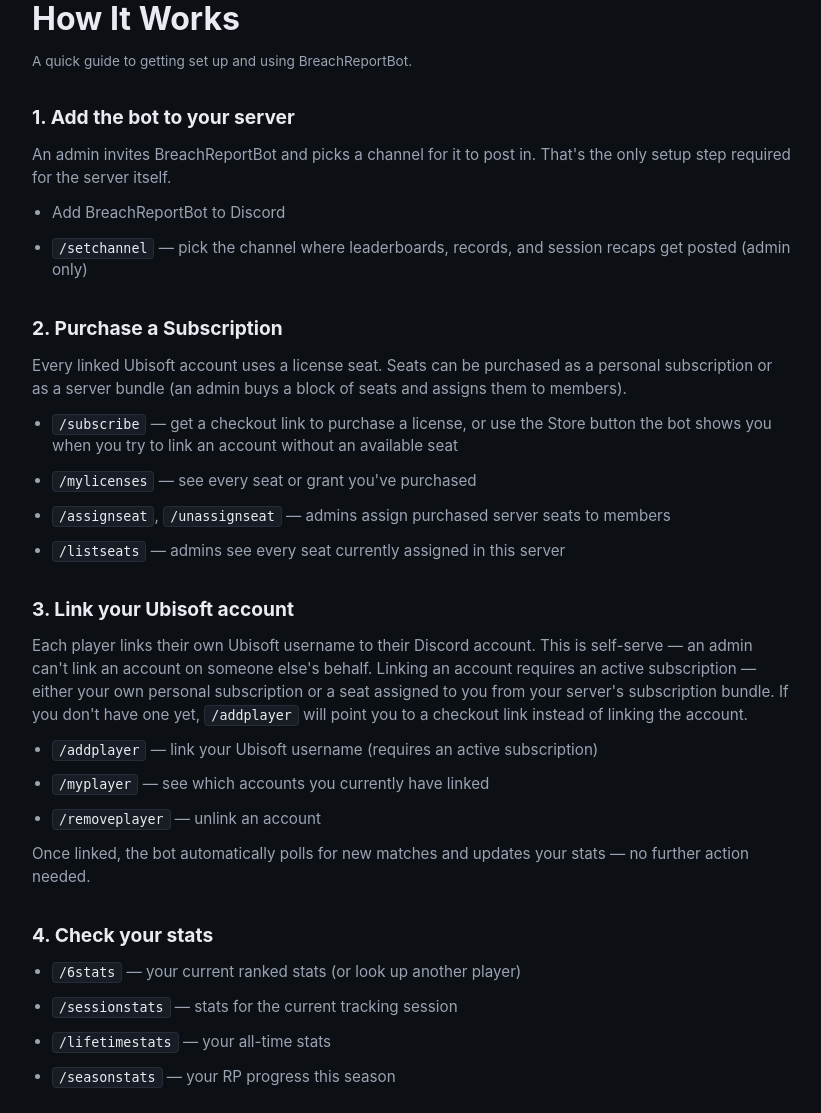
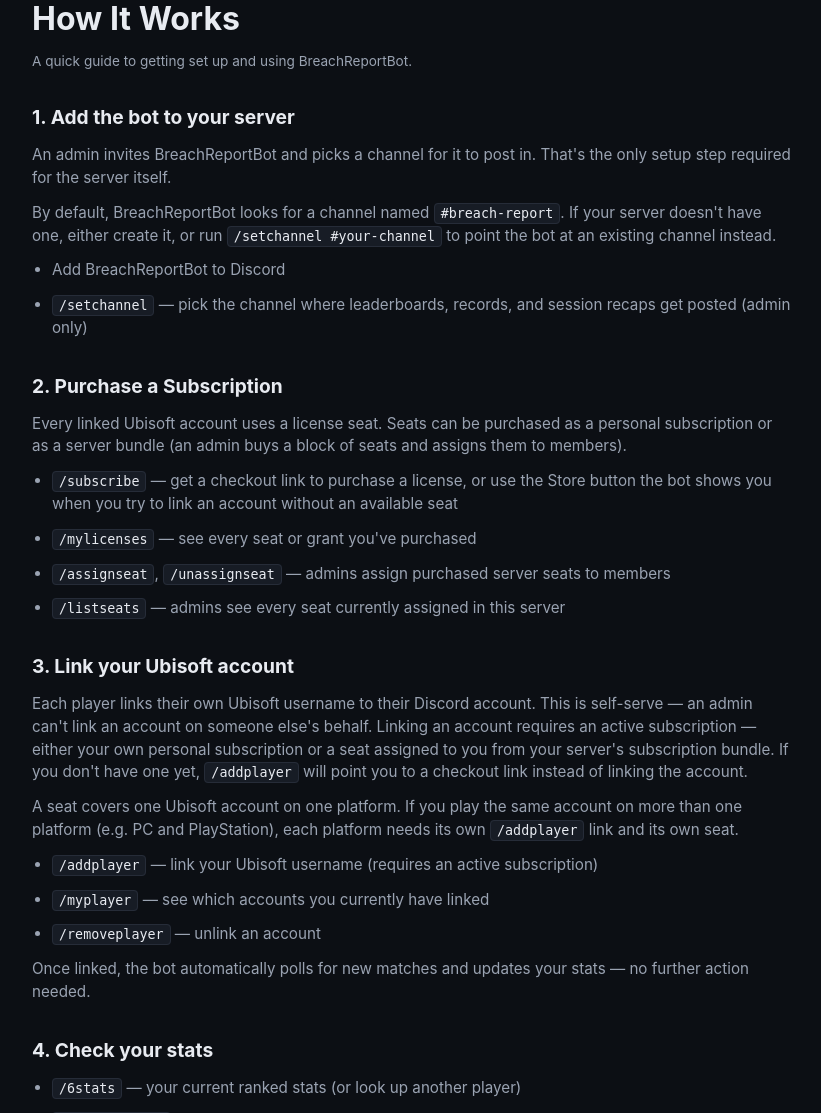
Before and after one commit to DeplorableTM/breachreportbot-site, a Flask app: page /guide in a window 1280 px wide. Shown: the part 134-1247 px from the top of the page, without its empty margins (228-1049 px from the left). Run offline with Flask 3, Linux system fonts and the light colour scheme.

Commit message:
Add platform-licensing and channel-naming guidance to guide page
Closes two Phase 11/10.6 gaps: explains a seat covers one Ubisoft
account on one platform (second platform needs its own seat), and
documents the default #breach-report channel requirement / /setchannel
fallback that was previously only explained in the bot's own welcome
message, not on the website.

Co-Authored-By: Claude Sonnet 5 <noreply@anthropic.com>

```diff
--- a/templates/guide.html
+++ b/templates/guide.html
@@ -8,6 +8,9 @@
   <h2>1. Add the bot to your server</h2>
   <p>An admin invites BreachReportBot and picks a channel for it to post in. That's the
   only setup step required for the server itself.</p>
+  <p>By default, BreachReportBot looks for a channel named <code>#breach-report</code>. If
+  your server doesn't have one, either create it, or run <code>/setchannel
+  #your-channel</code> to point the bot at an existing channel instead.</p>
   <ul>
     <li><a href="{{ invite_url }}">Add BreachReportBot to Discord</a></li>
     <li><code>/setchannel</code> — pick the channel where leaderboards, records, and
@@ -34,6 +37,9 @@
   account requires an active subscription — either your own personal subscription or a
   seat assigned to you from your server's subscription bundle. If you don't have one yet,
   <code>/addplayer</code> will point you to a checkout link instead of linking the account.</p>
+  <p>A seat covers one Ubisoft account on one platform. If you play the same account on
+  more than one platform (e.g. PC and PlayStation), each platform needs its own
+  <code>/addplayer</code> link and its own seat.</p>
   <ul>
     <li><code>/addplayer</code> — link your Ubisoft username (requires an active subscription)</li>
     <li><code>/myplayer</code> — see which accounts you currently have linked</li>
```
